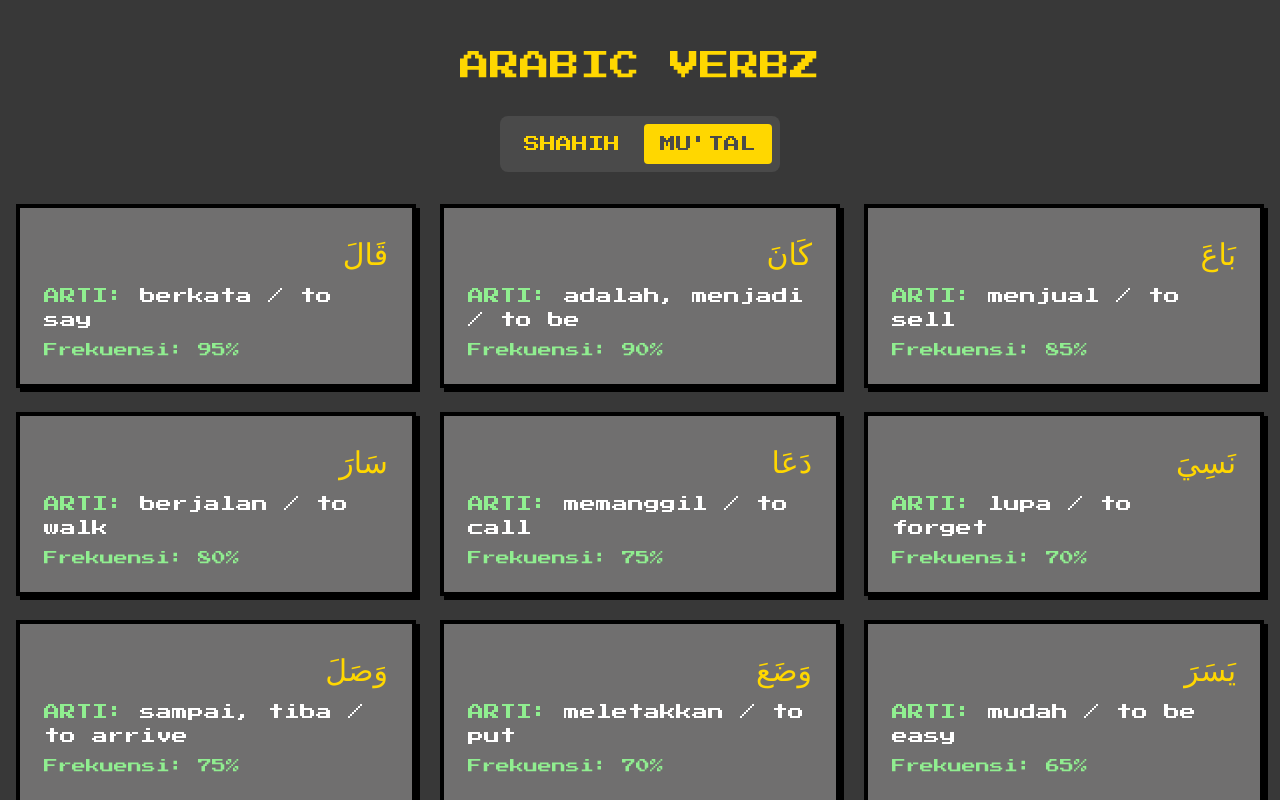
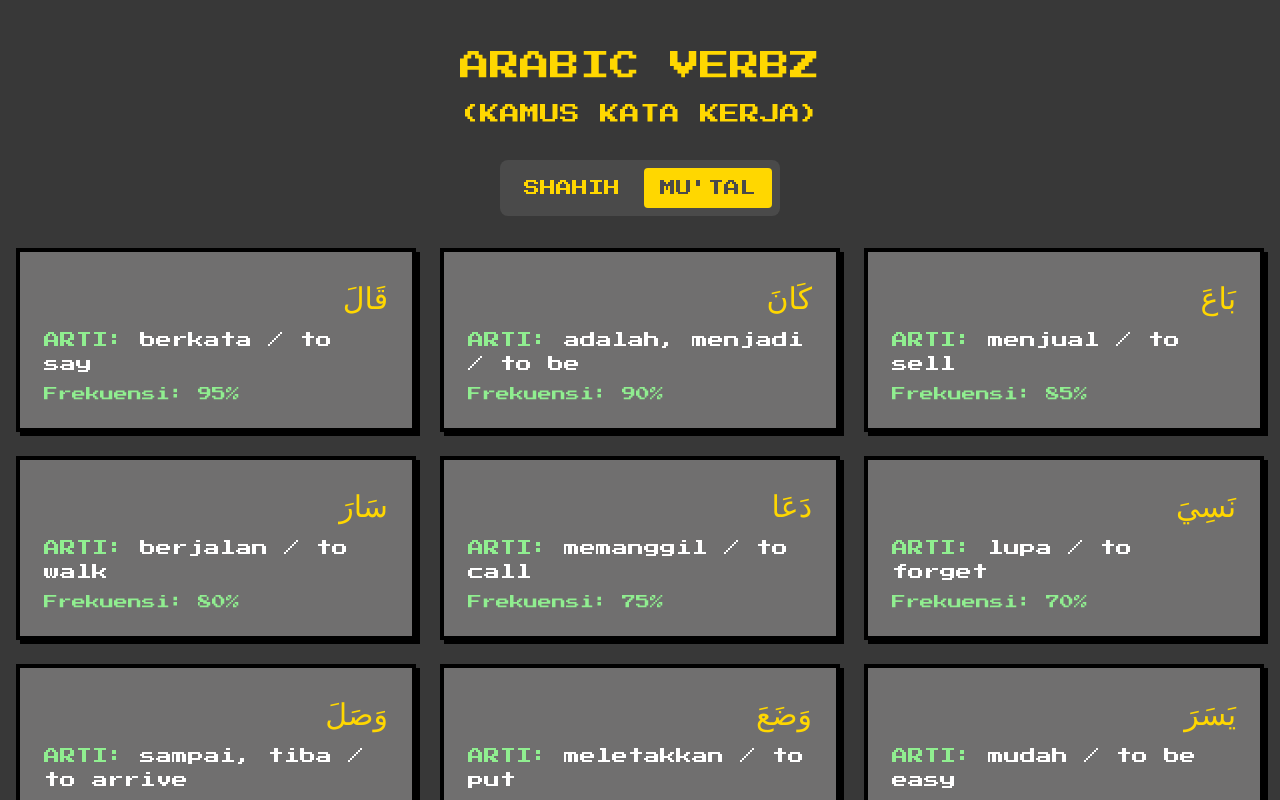
Before and after one commit to fauzanlbs/arabic-verbz, a Next.js app: page / in a window 1280 px wide. Shown: the top 800 px of the page. Built offline with nearby package versions, Linux system fonts and the light colour scheme.

Commit message:
update title

```diff
--- a/src/app/page.js
+++ b/src/app/page.js
@@ -13,9 +13,12 @@ export default function Home() {
   return (
     <div className="min-h-screen bg-[#383838] py-12">
       <div className="container mx-auto px-4">
-        <h1 className={`${pressStart2P.className} text-center text-3xl text-[#FFD700] mb-8`}>
+        <h1 className={`${pressStart2P.className} text-center text-3xl text-[#FFD700] mb-4`}>
           ARABIC VERBZ
         </h1>
+        <h3 className={`${pressStart2P.className} text-center text-xl text-[#FFD700] mb-8`}>
+            (KAMUS KATA KERJA)
+        </h3>
 
         {/* Tab Navigation */}
         <div className="flex justify-center mb-8">
```
